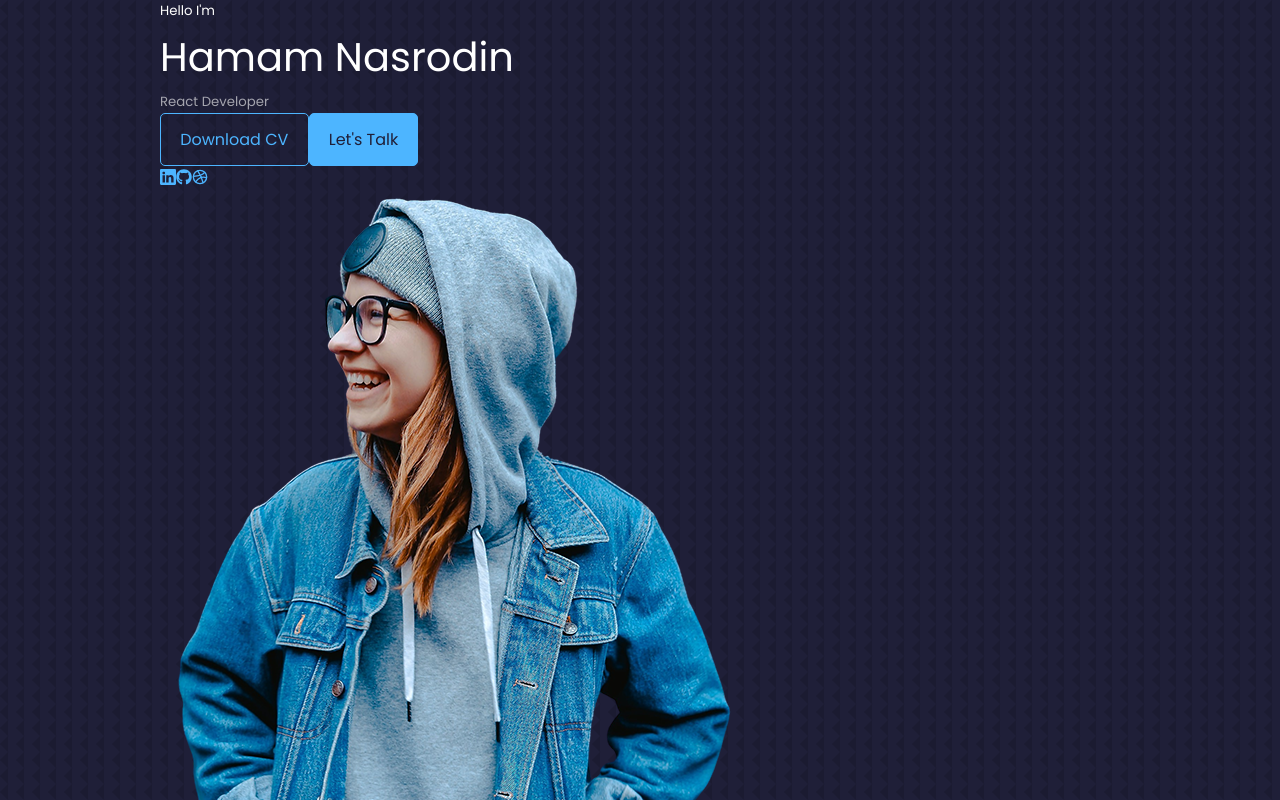
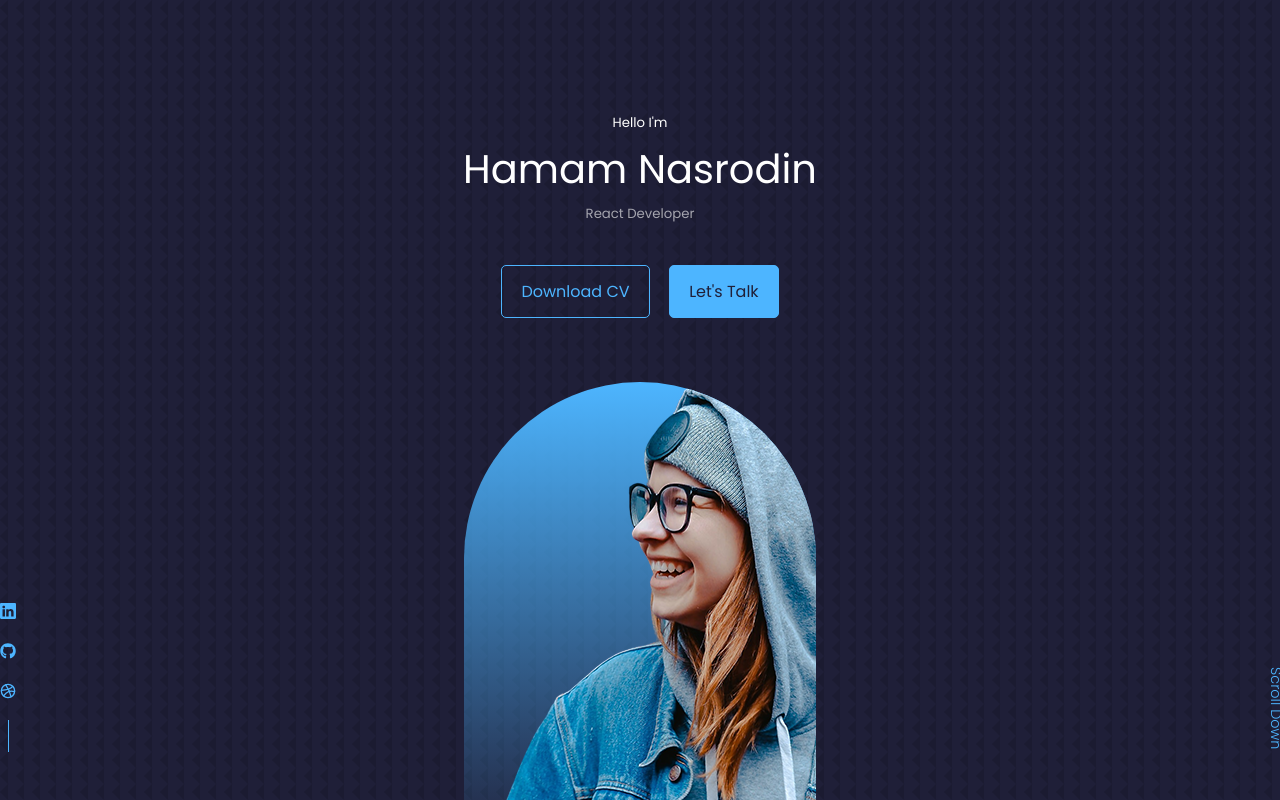
Before and after one commit to hamam99/portofolio-website, a React (Create React App) app: page / in a window 1280 px wide. Shown: the top 800 px of the page. Built offline with nearby package versions, Linux system fonts and the light colour scheme.

Commit message:
setup header css

```diff
--- a/src/components/header/Header.jsx
+++ b/src/components/header/Header.jsx
@@ -1,4 +1,7 @@
 import React from 'react'
+
+import './header.css'
+
 import CTA from './CTA'
 import ME from '../../assets/me.png'
 import HeaderSocials from './HeaderSocials'
@@ -6,7 +9,7 @@
 function Header() {
   return (
     <header>
-      <div className="container heade__container">
+      <div className="header__container">
         <h5>Hello I'm</h5>
         <h1>Hamam Nasrodin</h1>
         <h5 className="text-light">React Developer</h5>
--- a/src/components/header/header.css
+++ b/src/components/header/header.css
@@ -0,0 +1,63 @@
+header {
+    height: 100vh;
+    padding-top: 7rem;
+    overflow: hidden;
+}
+
+.header__container {
+    text-align: center;
+    height: 100%;
+    position: relative;
+}
+
+
+/* CTA */
+.cta {
+    margin-top: 2.5rem;
+    display: flex;
+    gap: 1.2rem;
+    justify-content: center;
+}
+
+
+
+/* HEADER SOCIALS */
+.header__socials {
+    display: flex;
+    flex-direction: column;
+    align-items: center;
+    gap: 0.8rem;
+    position: absolute;
+    left: 0;
+    bottom: 3rem;
+}
+
+.header__socials::after {
+    content: '';
+    width: 1px;
+    height: 2rem;
+    background-color: var(--color-primary);
+}
+
+/* ME */
+.me {
+    background: linear-gradient(var(--color-primary), transparent);
+    width: 22rem;
+    height: 30rem;
+    position: absolute;
+    left: calc(50% - 11rem);
+    margin-top: 4rem;
+    border-radius: 12rem 12rem 0 0;
+    overflow: hidden;
+
+}
+
+/* SCROLL DOWN */
+.scroll__down {
+    position: absolute;
+    right: -2.3rem;
+    bottom: 5rem;
+    transform: rotate(90deg);
+    font-weight: 300;
+    font-size: 0.9rem;
+}
```
